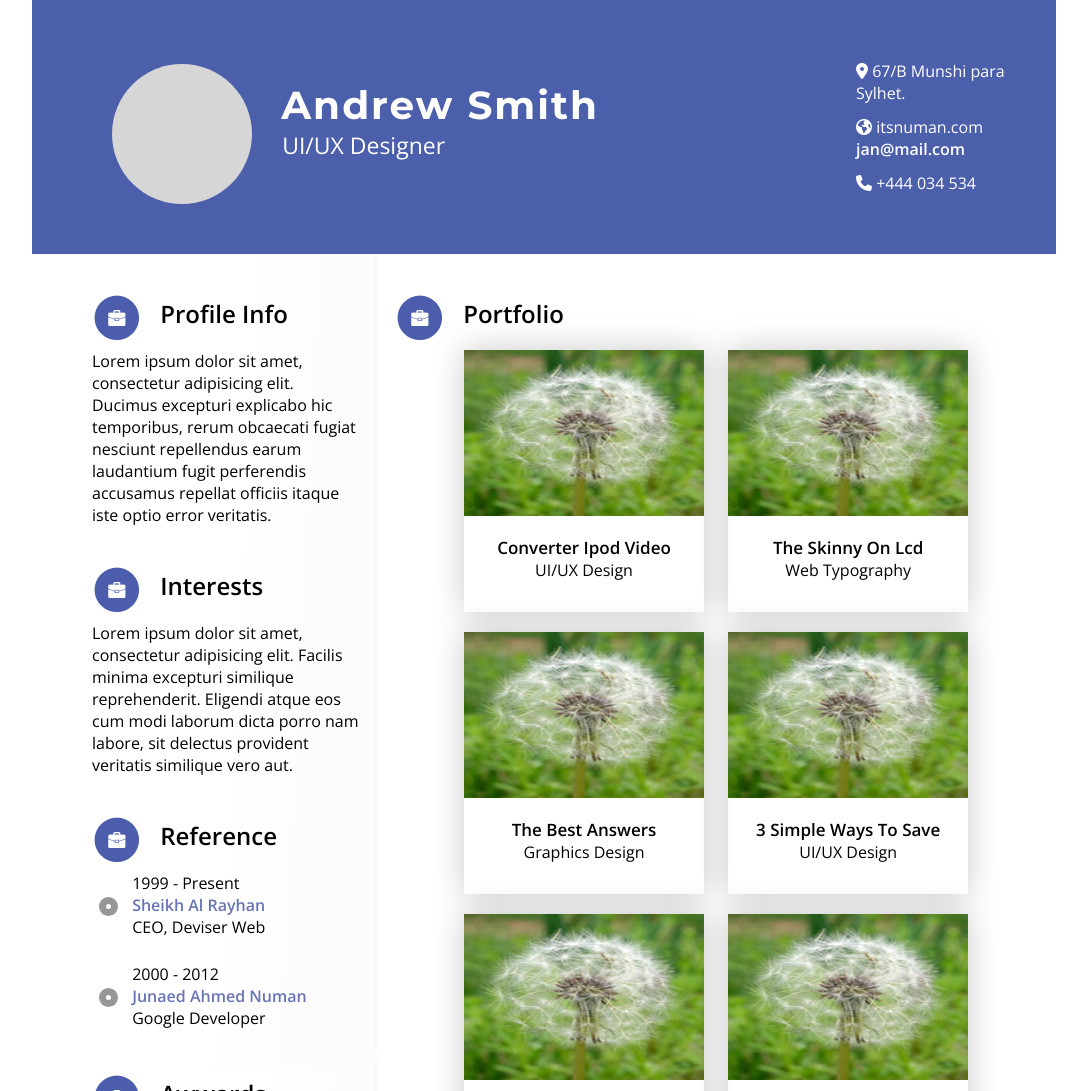
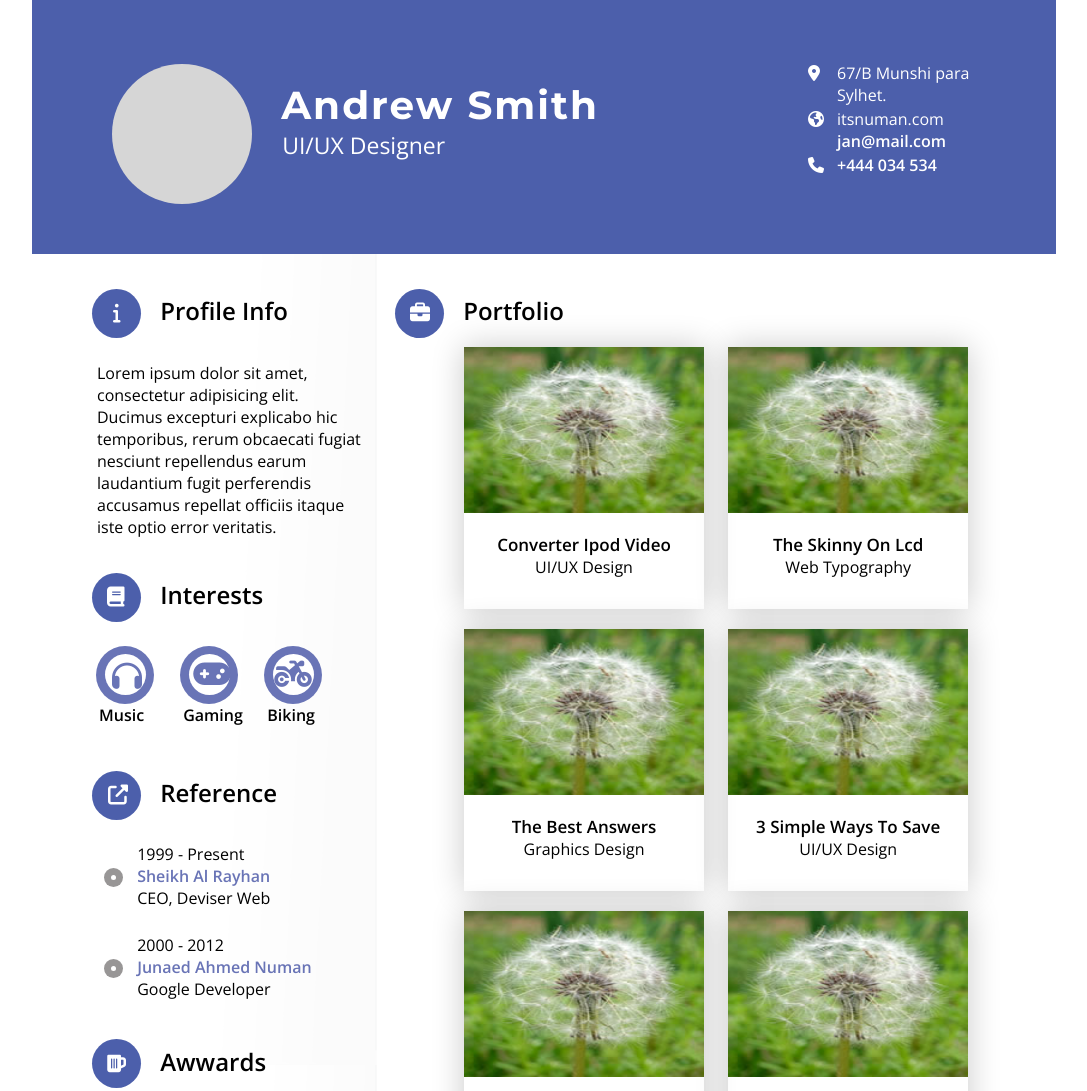
Before and after one commit to GlebShaucou/rss-tasks, a plain HTML site: page css-recipes/index.html in a window 1280 px wide. Shown: the top 1091 px of the page, without its empty margins (95-1182 px from the left). Drawn offline with nearby package versions, Linux system fonts and the light colour scheme.

Commit message:
Address and Interests modified

```diff
--- a/css-recipes/index.html
+++ b/css-recipes/index.html
@@ -16,9 +16,22 @@
                 <dd>UI/UX Designer</dd>
             </dl>
             <address class="header-person-contacts">
-                <span class="map"><i class="fa fa-map-marker" aria-hidden="true"></i> <a href="#">67/B Munshi para Sylhet.</a></span>
-                <span><i class="fa fa-globe" aria-hidden="true"></i> <a href="#">itsnuman.com</a> <a href="mailto:jan@mail.com">jan@mail.com</a></span>
-                <span><i class="fa fa-phone" aria-hidden="true"></i> +444 034 534</span>
+                <table>
+                    <tbody>
+                        <tr>
+                            <td><i class="fa fa-map-marker" aria-hidden="true"></i></td>
+                            <td><a href="#">67/B Munshi para Sylhet.</a></td>
+                        </tr>
+                        <tr>
+                            <td><i class="fa fa-globe" aria-hidden="true"></i></td>
+                            <td><a href="#">itsnuman.com</a> <a href="mailto:jan@mail.com">jan@mail.com</a></td>
+                        </tr>
+                        <tr>
+                            <td><i class="fa fa-phone" aria-hidden="true"></i></td>
+                            <td><a href="tel:+444-034-534">+444 034 534</a></td>
+                        </tr>
+                    </tbody>
+                </table>
             </address>
         </header>
 
@@ -26,7 +39,9 @@
             <aside class="sidebar">
                 <section class="sub-section profile-info">
                     <header class="sub-section-header">
-                        <div class="sub-sections-icons profile-info-icon"></div>
+                        <div class="sub-sections-icons profile-info-icon">
+                            <i class="fa fa-info" aria-hidden="true"></i>
+                        </div>
                         <h2>Profile Info</h2>
                     </header>
                     <article>Lorem ipsum dolor sit amet, consectetur adipisicing elit. Ducimus excepturi explicabo hic temporibus, rerum obcaecati fugiat nesciunt repellendus earum laudantium fugit perferendis accusamus repellat officiis itaque iste optio error veritatis.</article>
@@ -34,17 +49,44 @@
 
                 <section class="sub-section interests">
                     <header class="sub-section-header">
-                        <div class="sub-sections-icons profile-info-icon"></div>
+                        <div class="sub-sections-icons">
+                            <i class="fa fa-book" aria-hidden="true"></i>
+                        </div>
                         <h2>Interests</h2>
                     </header>
                     <article>
-                        Lorem ipsum dolor sit amet, consectetur adipisicing elit. Facilis minima excepturi similique reprehenderit. Eligendi atque eos cum modi laborum dicta porro nam labore, sit delectus provident veritatis similique vero aut.
+                        <div class="interest-descr">
+                            <div class="interests-icons">
+                                <div class="inner-circle headphones">
+                                    <i class="fa fa-headphones" aria-hidden="true"></i>
+                                </div>
+                            </div>
+                            <span>Music</span>
+                        </div>
+                        <div class="interest-descr">
+                            <div class="interests-icons">
+                                <div class="inner-circle gamepad">
+                                    <i class="fa fa-gamepad" aria-hidden="true"></i>
+                                </div>
+                            </div>
+                            <span>Gaming</span>
+                        </div>
+                        <div class="interest-descr">
+                            <div class="interests-icons">
+                                <div class="inner-circle motorcycle">
+                                    <i class="fa fa-motorcycle" aria-hidden="true"></i>
+                                </div>
+                            </div>
+                            <span>Biking</span>
+                        </div>
                     </article>
                 </section>
 
                 <section class="sub-section reference">
                     <header class="sub-section-header">
-                        <div class="sub-sections-icons profile-info-icon"></div>
+                        <div class="sub-sections-icons">
+                            <i class="fa fa-external-link" aria-hidden="true"></i>
+                        </div>
                         <h2>Reference</h2>
                     </header>
                     <article>
@@ -73,7 +115,9 @@
 
                 <section class="sub-section awwards">
                     <header class="sub-section-header">
-                        <div class="sub-sections-icons profile-info-icon"></div>
+                        <div class="sub-sections-icons">
+                            <i class="fa fa-beer" aria-hidden="true"></i>
+                        </div>
                         <h2>Awwards</h2>
                     </header>
                     <article>
@@ -88,7 +132,9 @@
 
             <section class="portfolio">
                 <header class="sub-section-header">
-                    <div class="sub-sections-icons profile-info-icon"></div>
+                    <div class="sub-sections-icons">
+                        <i class="fa fa-briefcase" aria-hidden="true"></i>
+                    </div>
                     <h2>Portfolio</h2>
                 </header>
                 <article>
@@ -142,7 +188,7 @@
     </div>
 
     <footer class="footer">
-        <p>You can write me on <a href="mailto:jan@mail.com">jan@mail.com</a> or call <span class="phone-number">+444 034 534</span></p>
+        <p>You can write me on <a href="mailto:jan@mail.com">jan@mail.com</a> or call <a href="tel:+444-034-534">+444 034 534</a></p>
     </footer>
 
     <script src="https://use.fontawesome.com/4d320bc0d5.js"></script>
--- a/css-recipes/styles/styles.css
+++ b/css-recipes/styles/styles.css
@@ -4,8 +4,13 @@
 
 html, body {
     height: 100%;
-    margin: 0;
+    margin: 0; /* сбрасываем стили */
+    padding: 0; /* сбрасываем стили */
     font-family: 'Open Sans', sans-serif;
+}
+
+a {
+    text-decoration: none; /* сбрасываем стили для ссылок */
 }
 
 .wrapper {
@@ -50,7 +55,7 @@ html, body {
 
 .header-person-contacts {
     display: inline-block;
-    width: 150px;
+    width: 200px;
     float: right;
     font-weight: 18px;
     font-style: normal;
@@ -58,17 +63,16 @@ html, body {
     margin: 60px 50px 0 0;
 }
 
-.header-person-contacts span {
-    display: block;
-    margin: 0 0 12px 0;
+table td {
+    padding: 0 11px 0 0;
+    vertical-align: top;
 }
 
-.header-person-contacts a {
+table a {
     color: #ffffff;
-    text-decoration: none;
 }
 
-.header-person-contacts a:hover {
+table a:hover {
     text-decoration: underline;
 }
 
@@ -84,25 +88,99 @@ html, body {
 
 .sub-section article {
     width: 270px;
+    margin: 15px 0 0 5px;
 }
 
 .sub-sections-icons {
-    position: relative;
-    top: 19px;
-    display: inline-block;
     width: 49px;
     height: 49px;
     border-radius: 50%;
+    top: 19px;
+    display: inline-block;
+    color: #ffffff;
+    background-color: #4c5fab;
+    font-size: 20px;
 }
 
-.profile-info-icon {
-    background: url("../img/interests-icons.png") no-repeat;
-    background-position: -65px -65px;
+.profile-info i {
+    padding: 14px 0 0 21px;
+}
+
+.interests i {
+    padding: 14px 0 0 15px;
+}
+
+.reference i {
+    padding: 14px 0 0 16px;
+}
+
+.awwards i {
+    padding: 15px 0 0 14px;
+}
+
+.portfolio i {
+    padding: 14px 0 0 15px;
+}
+
+.sub-sections-icons i {
+    display: inline-block;
 }
 
 .sub-section-header h2 {
     display: inline-block;
-    padding: 0 0 0 15px
+    padding: 0 0 0 15px;
+}
+
+.interest-descr {
+    width: 60px;
+    height: 90px;
+    display: inline-block;
+    margin: 0 0 0 20px;
+}
+
+.interest-descr:first-child {
+    margin: 0 0 0 -1px;
+}
+
+.interest-descr span {
+    font-weight: bold;
+    margin: 0 0 0 3px;
+}
+
+.interests .interests-icons {
+    width: 58px;
+    height: 58px;
+    background-color: #6974b6;
+    border-radius: 50%;
+    display: inline-block;
+}
+
+.interests-icons .inner-circle {
+    width: 41px;
+    height: 41px;
+    background-color: #ffffff;
+    border-radius: 50%;
+    position: relative;
+    top: 8px;
+    left: 9px;
+    display: inline-block;
+}
+
+.inner-circle i {
+    color: #6974b6;
+    font-size: 30px;
+}
+
+.headphones i {
+    padding: 7px 0 0 7px;
+}
+
+.gamepad i {
+    padding: 5px 0 0 4px;
+}
+
+.motorcycle i {
+    padding: 5px 0 0 1px;
 }
 
 .reference .recomendation {
@@ -151,7 +229,6 @@ html, body {
  .reference-text a {
     font-weight: 600;
     color: #6974b6;
-    text-decoration: none;
     transition-property: color, background-color;
     transition-duration: .5s;
  }
@@ -173,7 +250,6 @@ html, body {
 .awwards a {
     font-weight: 600;
     color: #000000;
-    text-decoration: none;
     transition-property: color, background-color;
     transition-duration: .5s;
 }
@@ -227,7 +303,6 @@ figcaption {
     display: block;
     font-size: 17px;
     font-weight: 600;
-    text-decoration: none;
     color: #000000;
     transition-property: color, background-color;
     transition-duration: .5s;
@@ -250,7 +325,6 @@ figcaption {
 
 a[href^="mailto:"] {
    font-weight: 600;
-   text-decoration: none;
    color: #ffffff;
 }
 
@@ -259,6 +333,13 @@ a[href^="mailto:"]:hover {
    color: #b2dcb2;
 }
 
-.phone-number {
+a[href^="tel:"] {
+    color: #ffffff;
     font-weight: 600;
 }
+
+a[href^="tel:"]:hover {
+    background-color: #ffffff;
+    color: #4c5fab;
+    text-decoration: none;
+}
```
